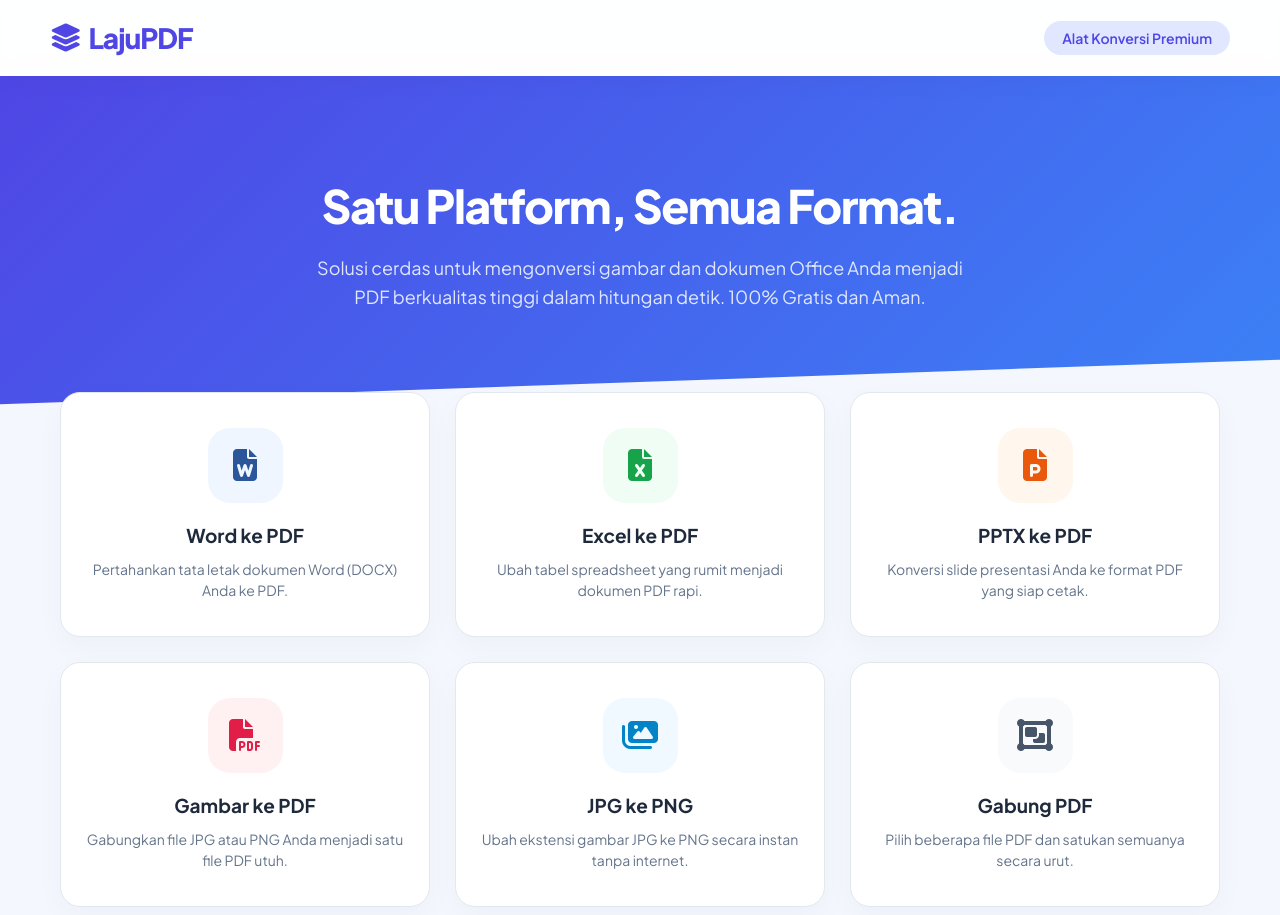
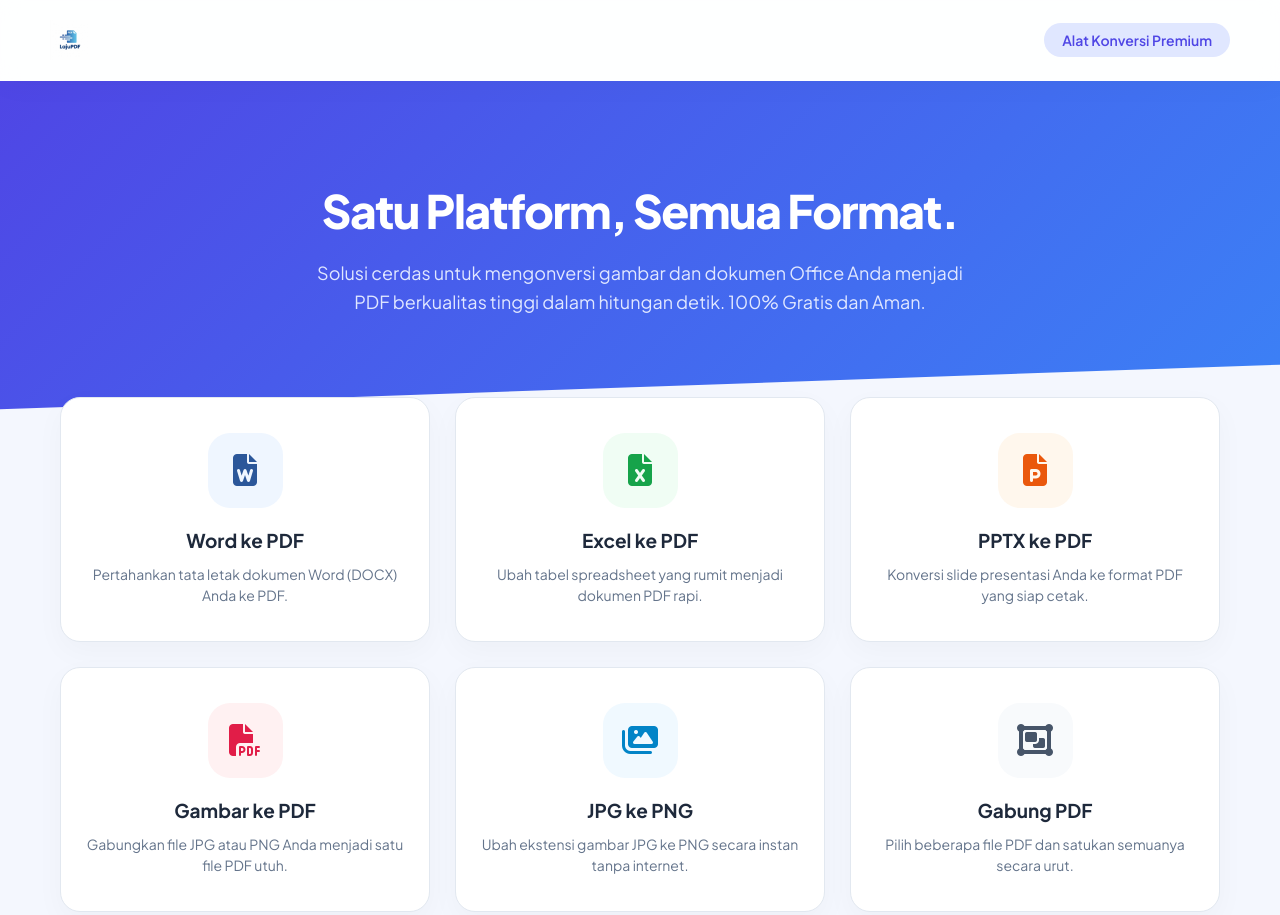
Before and after one commit to lutfiansyah15sans-maker/lutfiansyah15sans-maker.github.io, a plain HTML site: page index.html in a window 1280 px wide. Shown: the top 915 px of the page. Drawn offline with nearby package versions, Linux system fonts and the light colour scheme.

Commit message:
Add logo to header and favicon

```diff
--- a/index.html
+++ b/index.html
@@ -7,6 +7,9 @@
     <title>LajuPDF - Konverter File Gratis &amp; Premium</title>
     <meta name="description"
         content="Solusi cerdas untuk mengonversi gambar dan dokumen Office Anda menjadi PDF berkualitas tinggi dalam hitungan detik. 100% Gratis dan Aman." />
+
+    <!-- Favicon -->
+    <link rel="icon" type="image/png" href="logo.png" />
 
     <!-- Fonts -->
     <link rel="preconnect" href="https://fonts.googleapis.com" />
@@ -80,6 +83,12 @@
             border: none;
             background: transparent;
             cursor: pointer;
+        }
+
+        .logo img {
+            height: 40px;
+            width: auto;
+            object-fit: contain;
         }
 
         .header-tag {
@@ -488,7 +497,7 @@
         <!-- ═══════════════════ HEADER ═══════════════════ -->
         <header>
             <button class="logo" type="button" id="logo-btn">
-                <i class="fas fa-layer-group"></i> LajuPDF
+                <img src="logo.png" alt="LajuPDF Logo" />
             </button>
             <div class="header-tag">Alat Konversi Premium</div>
         </header>
```
Also changed, not shown: logo.png (added).
